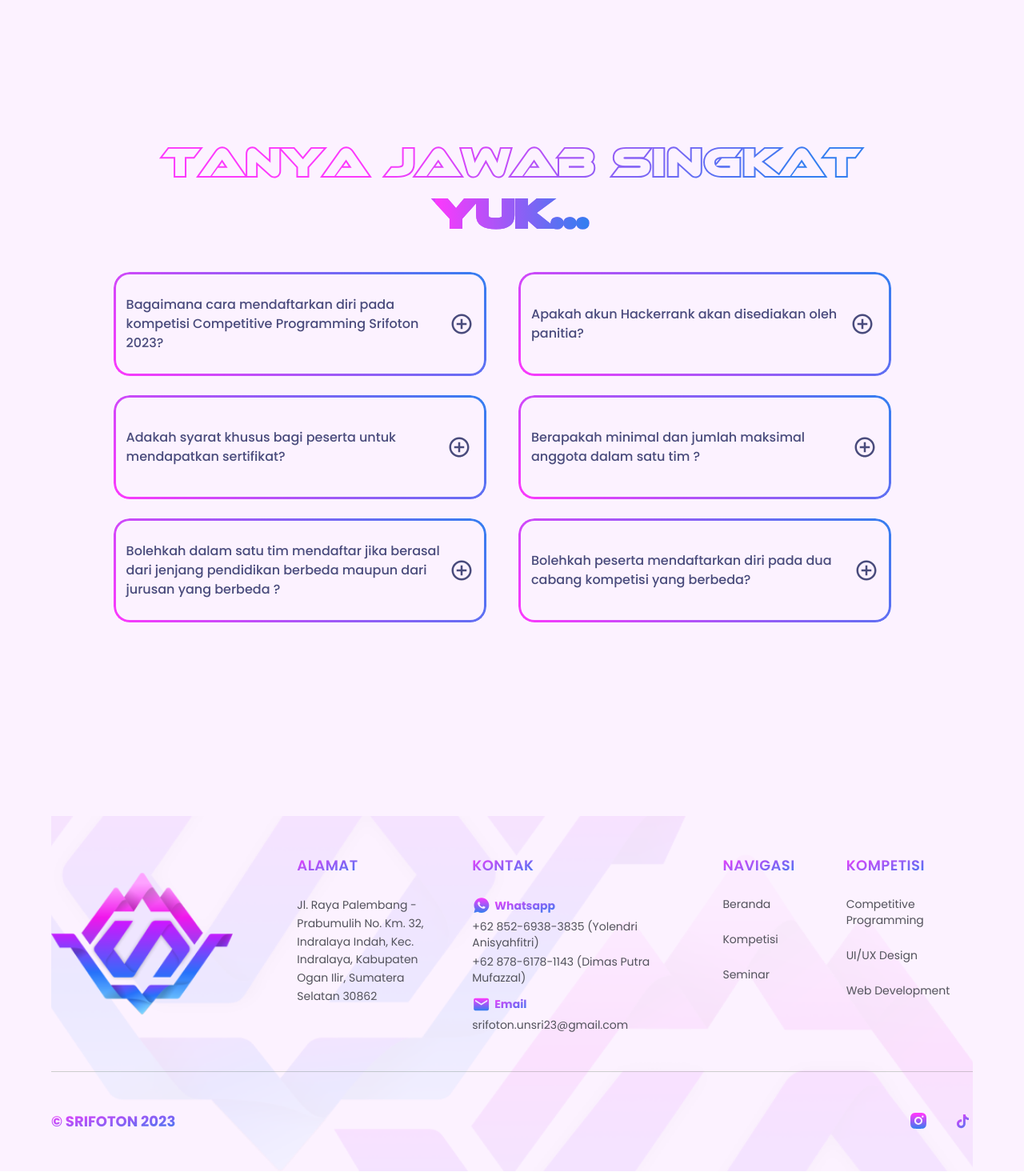
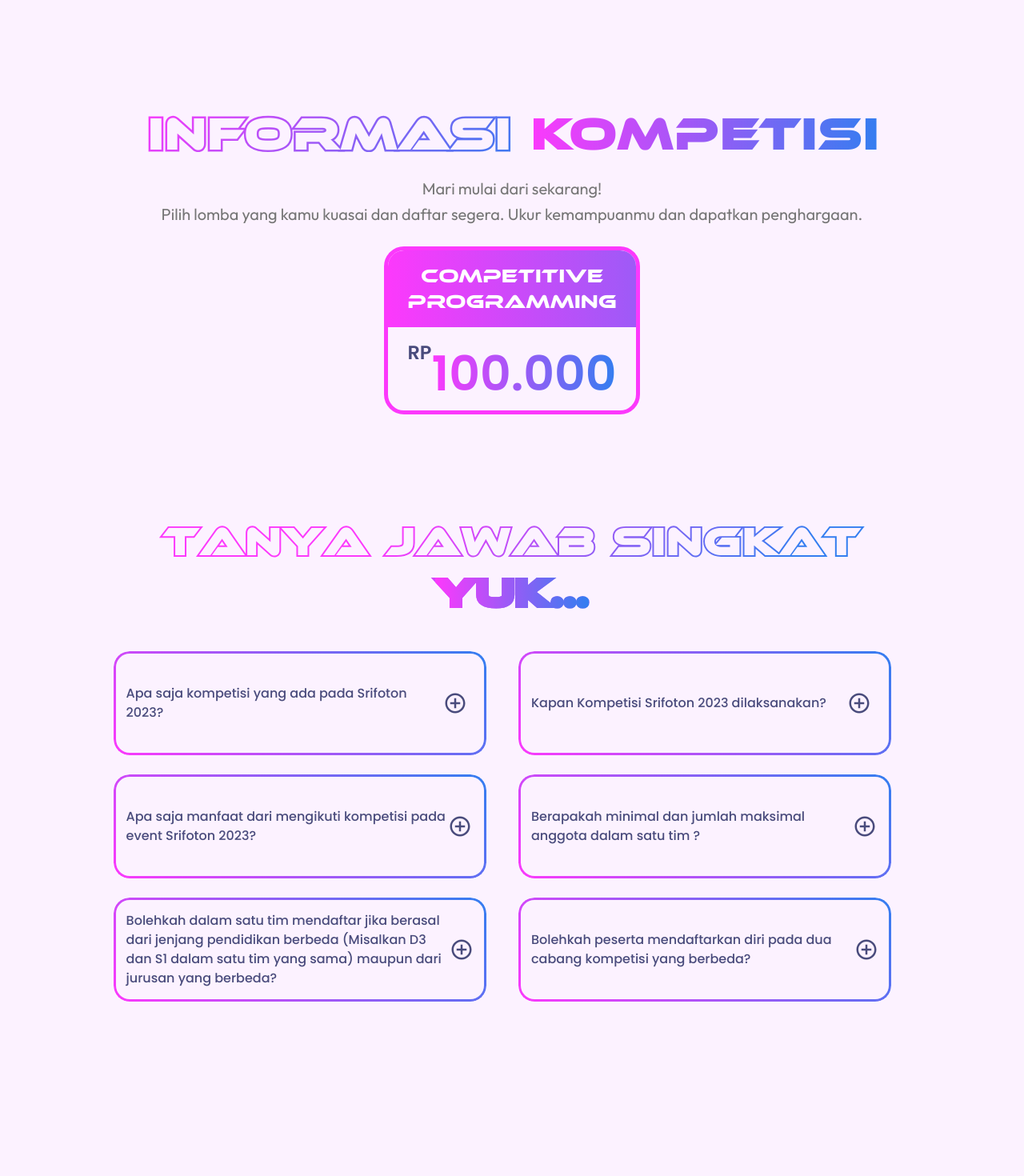
Before and after one commit to zildjianvitoo/srifoton2023fe-deployed, a Next.js app: page /kompetisi in a window 1280 px wide. Shown: the part 700-2170 px from the top of the page at 80% size. Built offline with nearby package versions, Linux system fonts and the light colour scheme.

Commit message:
fix : done revisi

```diff
--- a/components/Footer.jsx
+++ b/components/Footer.jsx
@@ -6,7 +6,7 @@ export default function Footer() {
   return (
     <footer id="footer" className="bottom-0 left-0 font-poppins">
       <div className="pt-10 md:pt-14 lg:pt-20 bg-[#FCF2FF] dark:bg-[#02053E]">
-        <div className="flex flex-col gap-6  py-6 pb-8 md:pb-12 px-8 lg:px-0 w-full  sm:w-[90%] mx-auto relative">
+        <div className="relative flex flex-col w-full gap-6 px-8 py-6 pb-8 mx-auto sm:w-[95%] md:pb-12 lg:px-0">
           <div className="h-full ">
             <Image
               fill
@@ -83,7 +83,11 @@ export default function Footer() {
                     </p>
                   </div>
                   <ul>
-                    <li>srifoton.unsri23@gmail.com</li>
+                    <li className="hover:text-pink-srifoton">
+                      <a href="mailto:srifoton.unsri23@gmail.com">
+                        srifoton.unsri23@gmail.com
+                      </a>
+                    </li>
                   </ul>
                 </div>
               </div>
--- a/components/HOC/WithRedirect.jsx
+++ b/components/HOC/WithRedirect.jsx
@@ -1,6 +1,7 @@
 import { useRouter } from "next/router";
 import { useEffect, useState } from "react";
 import { useAccessTokenStore } from "@/store/tokenStore";
+import { useUserStore } from "@/store/userStore";
 import { checkToken, doRefreshToken } from "@/utils/api";
 import LoadingScreen from "../atoms/LoadingScreen";
 
@@ -9,13 +10,22 @@ const RedirectIfLoggedIn = (WrappedComponent) => {
     const router = useRouter();
     const isLoggedIn = useAccessTokenStore((state) => state.accessToken);
     const setToken = useAccessTokenStore((state) => state.setAccessToken);
+    const setUser = useUserStore((state) => state.setUser);
     useEffect(() => {
       if (isLoggedIn) {
         const checkTokenStatus = async () => {
           const { data } = await checkToken();
+          console.log(data);
           if (data.message !== "Token valid") {
+            setToken(null);
+            setUser(null);
+            localStorage.removeItem("accessToken");
+            localStorage.removeItem("user-srifoton");
+            router.replace("/");
+          } else {
             const { data } = await doRefreshToken();
             setToken(data.token);
+            setUser(data.user);
           }
         };
         checkTokenStatus();
--- a/components/Navbar.jsx
+++ b/components/Navbar.jsx
@@ -246,7 +246,7 @@ function Navbar() {
                 </div>
 
                 {isDropdownActive && (
-                  <ul className="absolute z-[2] md:text-lg pt-4 flex flex-col mt-12 lg:px-4 gap-y-3  -translate-x-20 lg:-translate-x-20 bg-gradient-to-r from-[#F0D0F0] to-[#D2E2FD] dark:from-[#452E79] dark:to-[#183569] rounded-xl p-2 pb-6  ">
+                  <ul className="absolute z-[2] md:text-lg pt-4 flex flex-col p-4 pb-6  mt-12 lg:px-8 gap-y-3  -translate-x-24 lg:-translate-x-20 bg-gradient-to-r from-[#F0D0F0] to-[#D2E2FD] dark:from-[#452E79] dark:to-[#183569] rounded-xl  ">
                     <li>
                       <p className="text-sm lg:text-lg">{getUserNameValid()}</p>
                     </li>
@@ -268,7 +268,7 @@ function Navbar() {
             </div>
           </div>
         ) : (
-          <Link href="/register">
+          <Link href="/login">
             <button
               className={`text-[#DB66DA] relative px-10 py-2 border-none font-semibold  bg-gradient-to-r from-[#2B8AF9]  to-[#FF92FE] ${
                 theme === "light" ? "button-navbar" : "button-navbar-dark"
--- a/components/atoms/Modal.jsx
+++ b/components/atoms/Modal.jsx
@@ -51,7 +51,7 @@ export default function Modal({
                 className="text-white btn bg-[#2E7BEF] dark:bg-[#E924E8] outline-none border-none w-1/5 "
                 onClick={() => setShowModal(false)}
               >
-                Close
+                Tutup
               </label>
             )}
           </div>
--- /dev/null
+++ b/components/molecules/PricingCard.jsx
@@ -0,0 +1,27 @@
+import { ethnocentric } from "@/public/fonts/fonts";
+import React from "react";
+
+export default function PricingCard({ headers, price }) {
+  const validHeaders = headers.split(" ");
+
+  return (
+    <div className="flex flex-col rounded-[25px] border-[5px] border-pink-srifoton">
+      <div className="bg-gradient-to-r from-pink-srifoton to-[#9E5AF7] rounded-t-[20px] ">
+        <h2
+          className={`${ethnocentric.className} p-4 text-white text-2xl text-center`}
+        >
+          {validHeaders[0]} <br />
+          {validHeaders[1]}
+        </h2>
+      </div>
+      <div className="flex flex-col p-4 px-6 font-poppins">
+        <div className="flex">
+          <p className="text-2xl font-semibold text-[#494B7C]">RP</p>
+          <p className="mt-3 text-6xl font-semibold text-transparent bg-gradient-to-r from-pink-srifoton to-blue-srifoton bg-clip-text">
+            100.000
+          </p>
+        </div>
+      </div>
+    </div>
+  );
+}
--- /dev/null
+++ b/components/organisms/Kompetisi/CompetitionInfo.jsx
@@ -0,0 +1,30 @@
+import PricingCard from "@/components/molecules/PricingCard";
+import { ethnocentric } from "@/public/fonts/fonts";
+import React from "react";
+
+export default function CompetitionInfo() {
+  return (
+    <section id="informasi-kompetisi" className="mt-12 md:mt-14 lg:mt-24">
+      <div className="flex flex-col justify-center ">
+        <h1
+          className={`text-[27px] xs:text-3xl text-center lg:p-2 md:text-4xl lg:text-[55px] font-semibold tracking-widest relative z-10   lg:tracking-wider ${ethnocentric.className}`}
+        >
+          <span className="competition-type-header pl-1 dark:text-[#02053e]">
+            Informasi{" "}
+          </span>
+          <span className="text-transparent bg-gradient-to-r bg-clip-text from-pink-srifoton to-blue-srifoton">
+            Kompetisi
+          </span>
+        </h1>
+        <p className="mt-6 lg:!leading-8 text-center  text-base xs:text-lg lg:text-xl text-[#767676] dark:text-[#B4C0D5] lg:w-[80%] mx-auto">
+          Mari mulai dari sekarang! <br />
+          Pilih lomba yang kamu kuasai dan daftar segera. Ukur kemampuanmu dan
+          dapatkan penghargaan.
+        </p>
+        <div className="flex flex-wrap justify-center gap-8 mt-6">
+          <PricingCard headers={"Competitive Programming"} price={"100.000"} />
+        </div>
+      </div>
+    </section>
+  );
+}
--- a/components/organisms/LandingPage/MascotDescription.jsx
+++ b/components/organisms/LandingPage/MascotDescription.jsx
@@ -134,7 +134,7 @@ export default function MascotExplanation() {
   }
   return (
     <section id="mascot-description" className="lg:mt-24 lg:mb-16">
-      <div className="flex justify-center gap-10 px-10 xl:px-20">
+      <div className="flex justify-center gap-10 px-10 lg:mr-20 xl:mr-10 xl:px-20">
         <div className="flex flex-col w-[20%] gap-28">
           <div className="flex w-full gap-3">
             <div className="flex flex-col gap-1 text-right">
@@ -232,7 +232,7 @@ export default function MascotExplanation() {
                 Merah
               </h3>
               <p className="w-full text-[#747474] dark:text-[#9BA7BC]">
-                merupakan warna yang identik dengan bumi Sriwijaya. (Kegimbaraan
+                Merupakan warna yang identik dengan bumi Sriwijaya. (Kegimbaraan
                 dan Keberanian)
               </p>
             </div>
@@ -250,7 +250,7 @@ export default function MascotExplanation() {
                 Emas
               </h3>
               <p className="w-full text-[#747474] dark:text-[#9BA7BC]">
-                merupakan warna yang identik dengan bumi Sriwijaya. (Keagungan)
+                Merupakan warna yang identik dengan bumi Sriwijaya. (Keagungan)
               </p>
             </div>
           </div>
--- a/components/organisms/LandingPage/Timeline.jsx
+++ b/components/organisms/LandingPage/Timeline.jsx
@@ -45,7 +45,7 @@ export default function TimeLine() {
           >
             Alur Acara
           </h1>
-          <p className="text-[#545454] dark:text-[#9BA7BC] lg:w-[65%] text-lg lg:text-xl text-justify">
+          <p className="text-[#545454] dark:text-[#9BA7BC] lg:w-[65%] text-lg lg:text-xl ">
             SRIFOTON 2023 akan diadakan dalam beberapa tahapan acara. Untuk
             mengetahui info selengkapnya kami telah menyediakan rangkaian alur
             acara sebagai berikut.
--- a/pages/kompetisi/index.jsx
+++ b/pages/kompetisi/index.jsx
@@ -1,7 +1,8 @@
 import LayoutMain from "@/components/LayoutMain";
+import CompetitionInfo from "@/components/organisms/Kompetisi/CompetitionInfo";
 import Jumbotron from "@/components/organisms/Kompetisi/Jumbotron";
 import QNAKompetisi from "@/components/organisms/Kompetisi/QNAKompetisi";
-import { cpQnaList } from "@/utils/qnaList";
+import { kompetisiQnaList } from "@/utils/qnaList";
 import Head from "next/head";
 
 export default function Kompetisi() {
@@ -12,7 +13,8 @@ export default function Kompetisi() {
       </Head>
       <LayoutMain>
         <Jumbotron />
-        <QNAKompetisi qnaList={cpQnaList} />
+        <CompetitionInfo />
+        <QNAKompetisi qnaList={kompetisiQnaList} />
       </LayoutMain>
     </>
   );
--- a/store/userStore.js
+++ b/store/userStore.js
@@ -8,3 +8,8 @@ const useUser = (set) => ({
 });
 
 export const useUserStore = create(persist(useUser, { name: "user-srifoton" }));
+
+export const getUser = () => {
+  const user = useUserStore.getState().user;
+  return user;
+};
--- a/utils/qnaList.js
+++ b/utils/qnaList.js
@@ -39,7 +39,7 @@ export const seminarQnaList = [
   },
 ];
 
-export const komeptisiQnaList = [
+export const kompetisiQnaList = [
   {
     id: 1,
     question: "Apa saja kompetisi yang ada pada Srifoton 2023?",
```
Also changed, not shown: pages/dashboard/index.jsx (+16 -6 lines).
